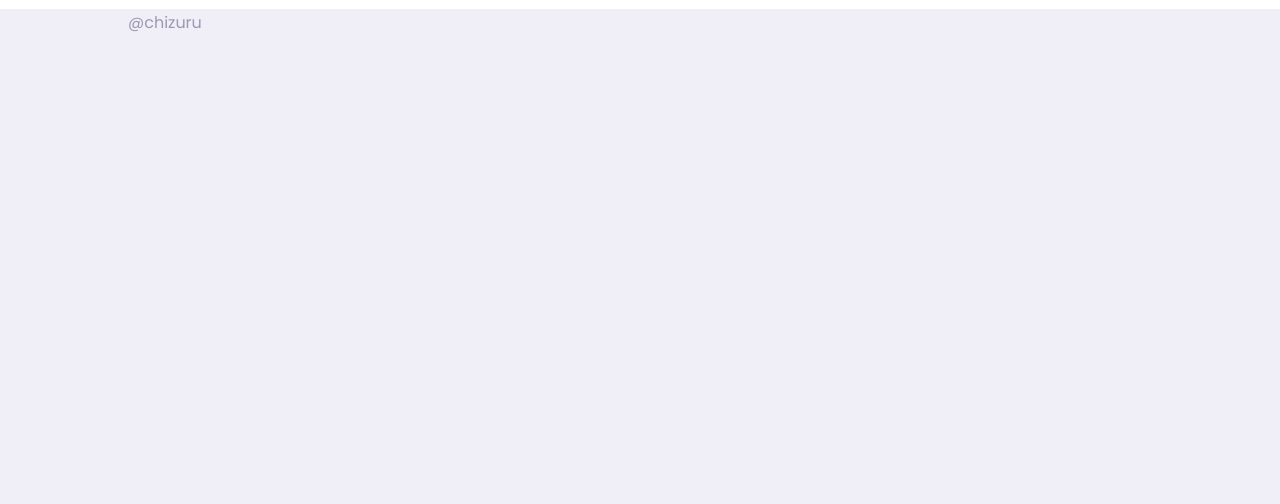
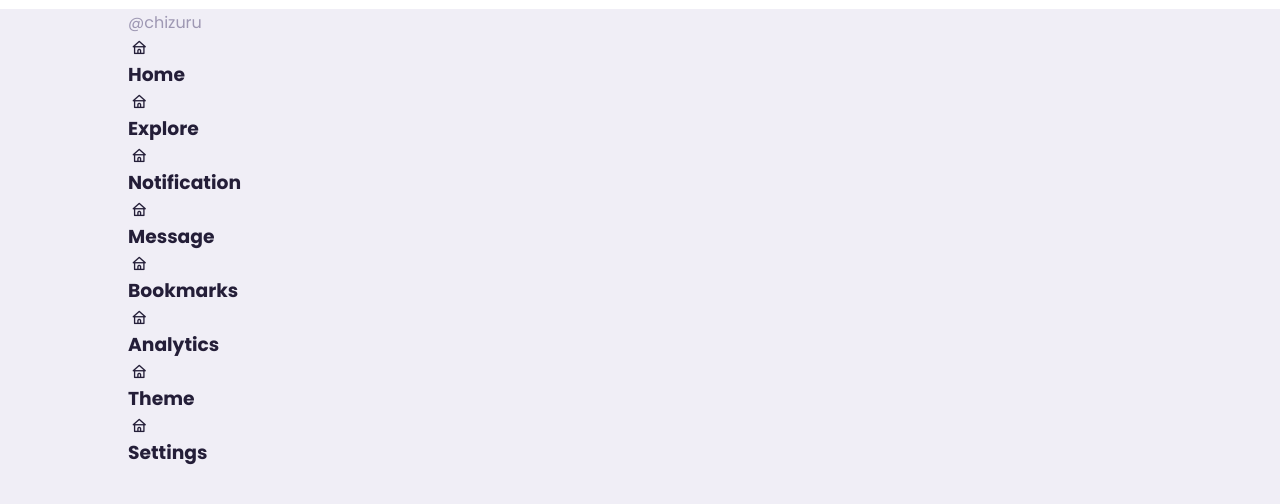
Before and after one commit to sayan367/BlueTick, a plain HTML site: page index.html in a window 1280 px wide. Shown: the part 58-562 px from the top of the page. Drawn offline with nearby package versions, Linux system fonts and the light colour scheme.

Commit message:
Update index.html

```diff
--- a/index.html
+++ b/index.html
@@ -38,8 +38,7 @@
         </div>
     </nav>
 
-
-    <!--------------------MAIN-------------->
+     <!--------------------MAIN-------------->
 
     <main>
         <div class="container">
@@ -65,6 +64,71 @@
                     </div>
                 </a>
 
+
+                <!----------------SIDE BAR----------->
+                <div class="sidebar">
+                    <a class="menu-items">
+                        <span>
+                            <i class="uil uil-home"></i>
+                        </span>
+                        <h3>
+                            Home
+                        </h3>
+                        <span>
+                            <i class="uil uil-home"></i>
+                        </span>
+                        <h3>
+                            Explore
+                        </h3>
+
+                        <span>
+                            <i class="uil uil-home"></i>
+                        </span>
+                        <h3>
+                            Notification
+                        </h3>
+
+                        <span>
+                            <i class="uil uil-home"></i>
+                        </span>
+                        <h3>
+                            Message
+                        </h3>
+
+                        <span>
+                            <i class="uil uil-home"></i>
+                        </span>
+                        <h3>
+                            Bookmarks
+                        </h3>
+
+                        <span>
+                            <i class="uil uil-home"></i>
+                        </span>
+                        <h3>
+                            Analytics
+                        </h3>
+
+
+                        <span>
+                            <i class="uil uil-home"></i>
+                        </span>
+                        <h3>
+                            Theme
+                        </h3>
+
+                        <span>
+                            <i class="uil uil-home"></i>
+                        </span>
+                        <h3>
+                            Settings
+                        </h3>
+
+                    </a>
+                </div>
+
+
+
             </div>
 
             <!----------------MIDDLE--------------->
@@ -84,5 +148,8 @@
 
 
 
+
+
+
 </body>
 </html>
```
